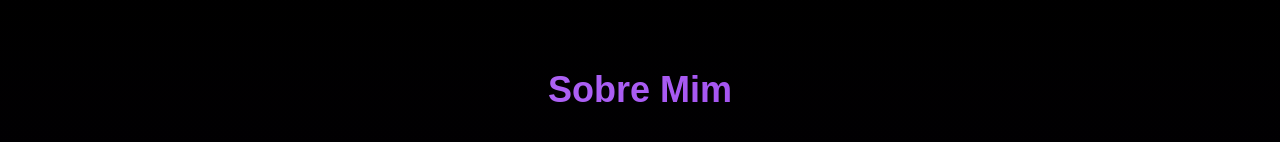
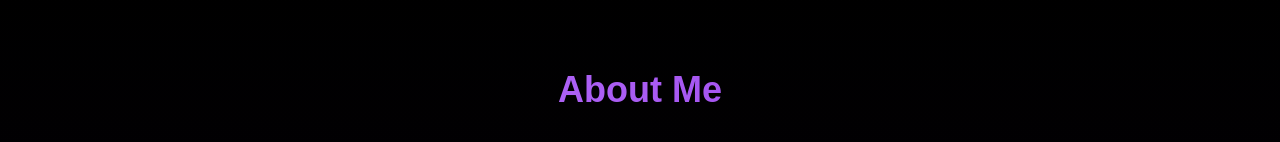
Before and after one commit to PedroSmaxY/pedro-smaxy.dev, a Next.js app: page /en in a window 1280 px wide. Shown: the part 810-952 px from the top of the page. Built offline with nearby package versions, Linux system fonts and the light colour scheme.

Commit message:
feat: refactor About component for internationalization support by integrating translation hooks and removing props

```diff
--- a/app/[locale]/page.tsx
+++ b/app/[locale]/page.tsx
@@ -17,26 +17,7 @@ export default function Portfolio() {
     <div className="min-h-screen bg-black text-white">
       <Header />
       <Hero />
-      <About
-        title="Sobre Mim"
-        paragraphs={[
-          "Desenvolvedor Full Stack curioso, apaixonado por construir sistemas de alta performance. Minha experiência abrange desde o desenvolvimento de APIs RESTful robustas com Java (Spring Boot), C# (ASP.NET) e Python (FastAPI), até a criação de interfaces dinâmicas e responsivas com TypeScript, React.js e Next.js. Possuo familiaridade com bancos de dados como PostgreSQL, MySQL e SQLite, e utilizo ferramentas como Docker e práticas de CI/CD para otimizar o fluxo de desenvolvimento.",
-          "Atualmente, aplico uma visão integrada de negócios em consultoria, atuando em projetos de marketing, gestão de pessoas e processos comerciais. Busco colaborar em projetos com propósito, combinando conhecimento técnico com habilidades de gestão para entregar soluções completas e eficazes.",
-        ]}
-        badges={[
-          "Python",
-          "C#",
-          "ASP.NET Core",
-          "Java",
-          "Spring Boot",
-          "TypeScript",
-          "React.js",
-          "Next.js",
-          "Node.js",
-          "Nest.js",
-        ]}
-        emoji="👨‍💻"
-      />
+      <About />
       <Experiences
         title="Experiência Profissional"
         experiences={experiencesData}
--- a/components/sections/about.tsx
+++ b/components/sections/about.tsx
@@ -1,4 +1,5 @@
 import { Badge } from "../ui/badge";
+import { useTranslations } from "next-intl";
 
 export type AboutProps = {
   title: string;
@@ -7,7 +8,14 @@ export type AboutProps = {
   emoji?: string;
 };
 
-export function About({ title, paragraphs, badges, emoji = "👨‍💻" }: AboutProps) {
+export function About() {
+  const emoji = "👨‍💻";
+
+  const t = useTranslations("portfolio.about");
+
+  const paragraphs = t.raw("paragraphs") as string[];
+  const badges = t.raw("badges") as string[];
+
   return (
     <section
       id="about"
@@ -15,7 +23,7 @@ export function About({ title, paragraphs, badges, emoji = "👨‍💻" }: Abou
     >
       <div className="container mx-auto px-6">
         <h2 className="text-4xl font-bold text-center mb-16 bg-gradient-to-r from-purple-400 to-purple-600 bg-clip-text text-transparent">
-          {title}
+          {t("title")}
         </h2>
         <div className="grid md:grid-cols-2 gap-12 items-center">
           <div>
```
